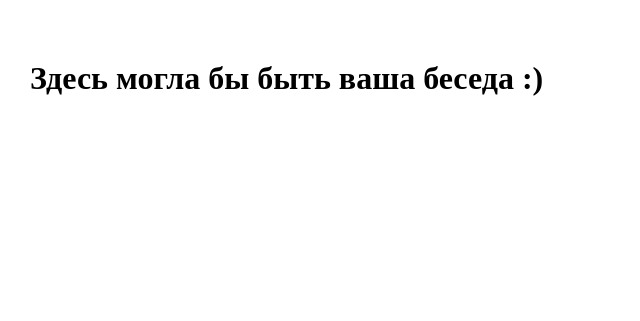
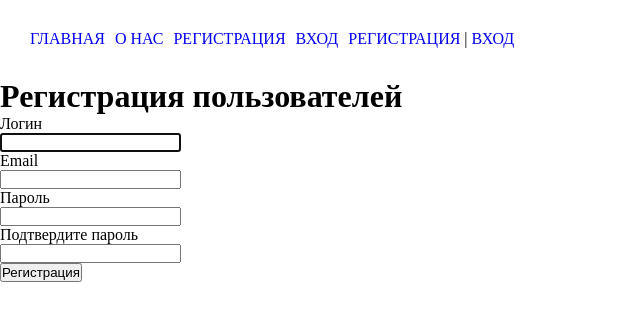
Before and after one commit to byshabay/intellectualClub, a Django app: page /regiter in a window 1280 px wide. Shown: the top 321 px of the page, without its empty margins (0-640 px from the left). Run offline with Django 3.2, Linux system fonts and the light colour scheme.

Commit message:
Add register user

```diff
--- a/intellectualClub/main/forms.py
+++ b/intellectualClub/main/forms.py
@@ -1,11 +1,12 @@
 import django
-
-
 from django import forms
+from django.contrib.auth.forms import UserCreationForm
+from django.contrib.auth.models import User
 from django.core.exceptions import ValidationError
 from django.db.models import fields
 from django.forms import widgets
 from django.forms.widgets import TextInput
+
 from .models import *
 
 
@@ -30,3 +31,18 @@ class AddEventForm(forms.ModelForm):
             raise ValidationError('Длина превышает 200 символов')
 
         return title
+
+
+class RegisterUserForm (UserCreationForm):
+    username = forms.CharField(
+        label='Логин', widget=forms.TextInput(attrs={'class': 'form-input'}))
+    email = forms.EmailField(
+        label='Email', widget=forms.EmailInput(attrs={'class': 'form-input'}))
+    password1 = forms.CharField(
+        label='Пароль', widget=forms.PasswordInput(attrs={'class': 'form-input'}))
+    password2 = forms.CharField(label='Подтвердите пароль', widget=forms.PasswordInput(
+        attrs={'class': 'form-input'}))
+
+    class Meta:
+        model = User
+        fields = ('username', 'email', 'password1', 'password2')
--- a/intellectualClub/main/templates/main/base.html
+++ b/intellectualClub/main/templates/main/base.html
@@ -32,6 +32,10 @@
                 </li>
 
                 {% endfor %}
+
+                <li>
+                    <a href="{% url 'register' %}"> Регистрация </a> | <a href="{% url 'login' %}"> Вход </a>
+                </li>
             </ul>
         </nav>
     </header>
--- /dev/null
+++ b/intellectualClub/main/templates/main/register.html
@@ -0,0 +1,30 @@
+{% extends 'main/base.html' %}
+
+{% block content %}
+
+<h1>
+    {{ title }}
+</h1>
+
+<form method="post">
+    {% csrf_token %}
+
+    {% for f in form %}
+
+    <label for="{{ f.id_for_label }}">{{ f.label }}</label>
+
+    <div>
+        {{f}}
+    </div>
+
+    <div>
+        {{ f.errors }}
+    </div>
+
+    {% endfor %}
+
+    <button type="submit">Регистрация</button>
+</form>
+
+
+{% endblock %}
--- a/intellectualClub/main/urls.py
+++ b/intellectualClub/main/urls.py
@@ -7,7 +7,7 @@ from . import views
 urlpatterns = [
     path('', views.EventHome.as_view(),  name="home"),
     path('about', views.about, name="about"),
-    path('regiter', views.chat, name='register'),
+    path('regiter', views.RegisterUser.as_view(), name='register'),
     path('login', views.chat, name='login'),
     path('events/<slug:event_slug>', views.ShowEventCart.as_view(), name='event'),
     path('category/<slug:cat_slug>',
--- a/intellectualClub/main/views.py
+++ b/intellectualClub/main/views.py
@@ -1,10 +1,11 @@
+from django.contrib.auth.mixins import LoginRequiredMixin
 from django.core import exceptions
 from django.http.response import Http404, HttpResponse
 from django.shortcuts import get_object_or_404, redirect, render
+from django.urls.base import reverse_lazy
 from django.views.generic import ListView
 from django.views.generic.detail import DetailView
 from django.views.generic.edit import CreateView
-from django.contrib.auth.mixins import LoginRequiredMixin
 
 from .forms import *
 from .models import *
@@ -110,3 +111,16 @@ class AddEvent(LoginRequiredMixin, DataMixin, CreateView):
         context = super().get_context_data(**kwargs)
         c_def = self.get_user_context(title='Добавление события')
         return dict(list(context.items()) + list(c_def.items()))
+
+#  REGISTER USER CLASS
+
+
+class RegisterUser(DataMixin, CreateView):
+    form_class = RegisterUserForm
+    template_name = 'main/register.html'
+    success_url = reverse_lazy('login')
+
+    def get_context_data(self, *, object_list=None, **kwargs):
+        context = super().get_context_data(**kwargs)
+        c_def = self.get_user_context(title='Регистрация пользователей')
+        return dict(list(context.items()) + list(c_def.items()))
```
Also changed, not shown: intellectualClub/db.sqlite3.
